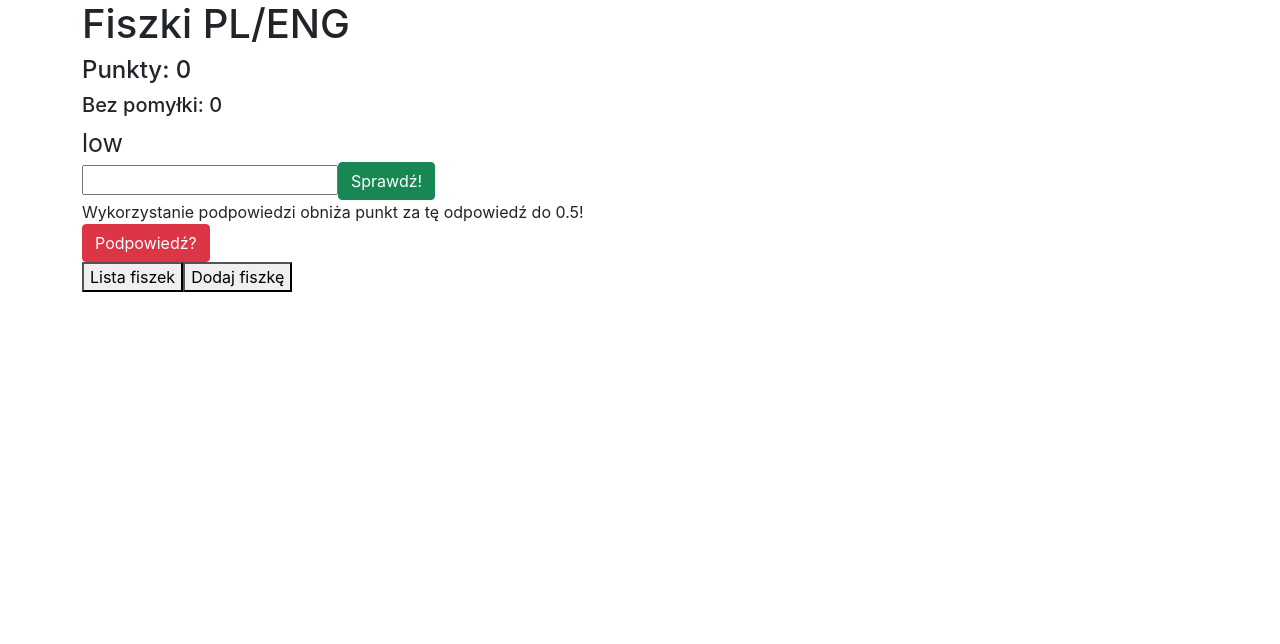
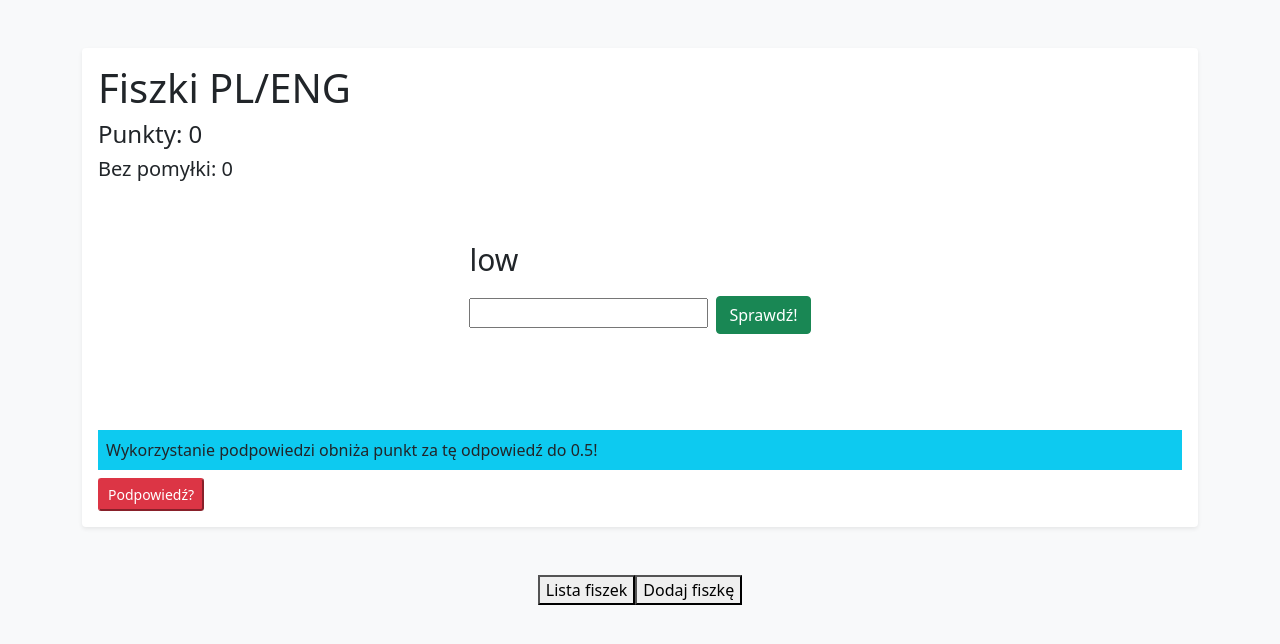
Before and after one commit to malex3334/FlashCards, a React (Create React App) app: page / in a window 1280 px wide. Shown: the top 644 px of the page. Built offline with nearby package versions, Linux system fonts and the light colour scheme; no server answers.

Commit message:
styling components

```diff
--- a/public/index.html
+++ b/public/index.html
@@ -31,9 +31,9 @@
       crossorigin="anonymous"
     />
 
-    <title>React App</title>
+    <title>Fiszki</title>
   </head>
-  <body>
+  <body class="bg-light">
     <noscript>You need to enable JavaScript to run this app.</noscript>
     <div id="root"></div>
     <!--
--- a/src/App.js
+++ b/src/App.js
@@ -10,10 +10,12 @@ function App() {
   return (
     <div className="container">
       <FlashCard />
-      <button onClick={() => setIsOpen(!isOpen)}>Lista fiszek</button>
+      <div className="d-flex justify-content-center">
+        <button onClick={() => setIsOpen(!isOpen)}>Lista fiszek</button>
+        <button onClick={() => setNewCard(!newCard)}>Dodaj fiszkę</button>
+      </div>
       {isOpen && <FlashCardList />}
-      <button onClick={() => setNewCard(!newCard)}>Dodaj fiszkę</button>
-      {newCard && <FlashCardForm />}
+      {newCard && <FlashCardForm setNewCard={setNewCard} />}
     </div>
   );
 }
--- a/src/index.css
+++ b/src/index.css
@@ -1,13 +1,7 @@
-body {
-  margin: 0;
-  font-family: -apple-system, BlinkMacSystemFont, 'Segoe UI', 'Roboto', 'Oxygen',
-    'Ubuntu', 'Cantarell', 'Fira Sans', 'Droid Sans', 'Helvetica Neue',
-    sans-serif;
-  -webkit-font-smoothing: antialiased;
-  -moz-osx-font-smoothing: grayscale;
+* {
+  box-sizing: border-box;
 }
 
-code {
-  font-family: source-code-pro, Menlo, Monaco, Consolas, 'Courier New',
-    monospace;
-}
+/* .container {
+  border: solid black 2px;
+} */
--- a/src/pages/FlashCard.jsx
+++ b/src/pages/FlashCard.jsx
@@ -70,15 +70,18 @@ function FlashCard() {
   // console.log(dictionary[0]?.meanings[0].definitions[0].definition);
   // console.log(dictionary);
   return (
-    <div>
+    <div className="shadow-sm p-3 mb-5 mt-5 bg-white rounded">
       <h1>Fiszki PL/ENG</h1>
       <h4>Punkty: {points}</h4>
       <h5>Bez pomyłki: {streak}</h5>
-      <span style={{ fontSize: "25px" }}> {data[i].english}</span>
+      <div className="d-flex justify-content-center">
+        <div className="mt-5 mb-5">
+          <span style={{ fontSize: "30px" }}>{data[i].english}</span>
 
           <form onSubmit={handleAnswerSubmit}>
             <label></label>
             <input
+              className="mt-3"
               minLength="3"
               required
               ref={answerInput}
@@ -86,19 +89,25 @@ function FlashCard() {
               onChange={(e) => setAnswer(e.target.value)}
               value={answer}
             />
-        <button className="btn btn-success">Sprawdź!</button>
+            <button className="btn btn-success ms-2">Sprawdź!</button>
           </form>
-
-      <div>
-        <label>
+        </div>
+      </div>
+      <div className="mt-5">
+        <label className="container p-2 bg-info">
           Wykorzystanie podpowiedzi obniża punkt za tę odpowiedź do 0.5!
         </label>
         <br />
-        <button className="btn btn-danger" onClick={() => setHint(true)}>
+        <button
+          className="mt-2 btn-sm btn-danger"
+          onClick={() => setHint(true)}
+        >
           Podpowiedź?
         </button>
         {hint && (
-          <div>{dictionary[0]?.meanings[0].definitions[0].definition}</div>
+          <div className="container p-4">
+            {dictionary[0]?.meanings[0].definitions[0].definition}
+          </div>
         )}
       </div>
     </div>
--- a/src/pages/FlashCardForm.jsx
+++ b/src/pages/FlashCardForm.jsx
@@ -1,7 +1,7 @@
 import React, { useState } from "react";
 import Data from "../data/data.json";
 
-export default function FlashCardForm() {
+export default function FlashCardForm({ setNewCard }) {
   const [data, setData] = useState(Data);
   const [english, setEnglish] = useState("");
   const [polish, setPolish] = useState("");
@@ -16,6 +16,14 @@ export default function FlashCardForm() {
   console.log(data);
 
   return (
+    <div className="modal-dialog modal-content">
+      <div className="modal-header">
+        <h5 className="modal-title">Dodaj fiszkę:</h5>
+        <button className="btn" onClick={(e) => setNewCard(false)}>
+          &times;
+        </button>
+      </div>
+      <div className="modal-body">
         <form onSubmit={handleSubmit}>
           <label>
             <span>Słówko:</span>
@@ -35,5 +43,7 @@ export default function FlashCardForm() {
           </label>
           <button className="btn btn-success">Dodaj</button>
         </form>
+      </div>
+    </div>
   );
 }
```
Lines whose indentation alone changed are shown as unchanged.
